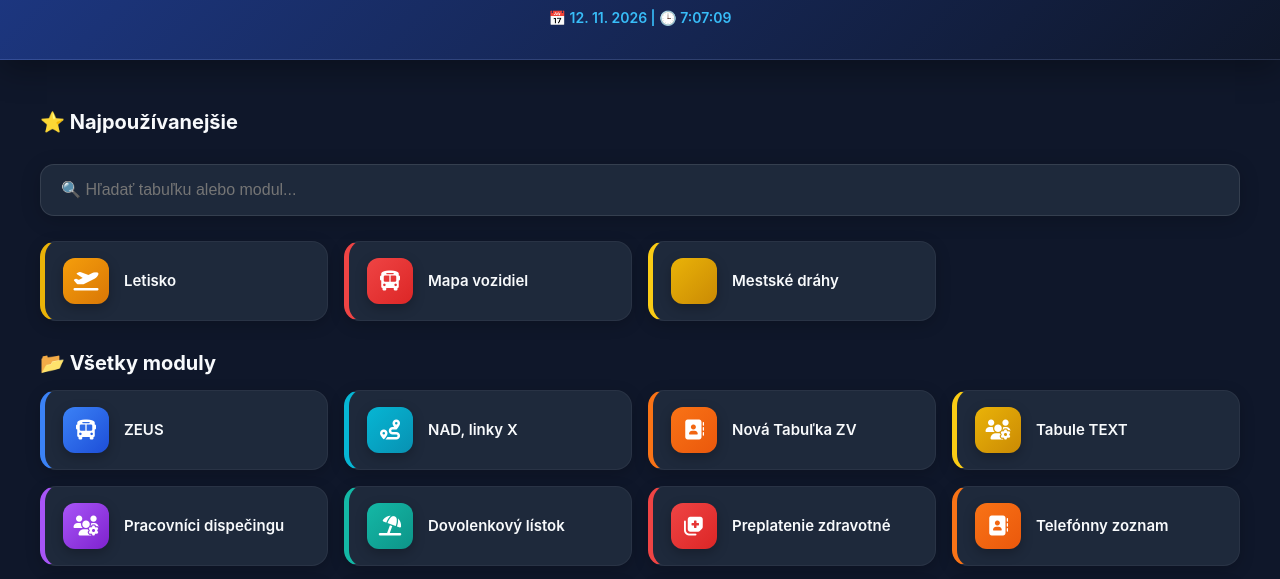
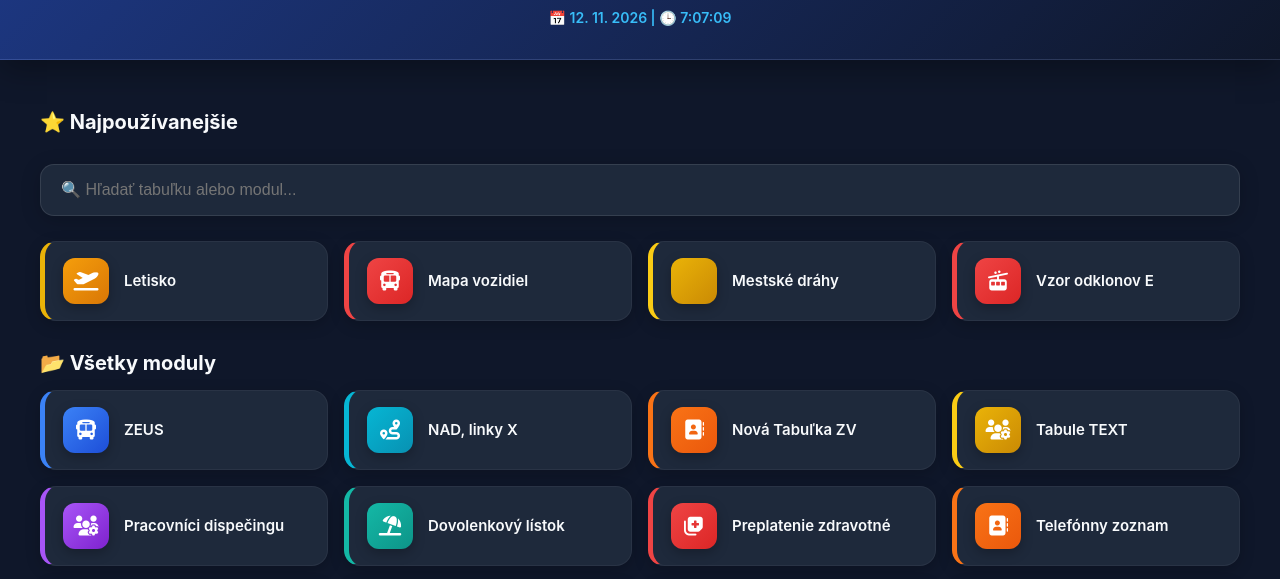
Before and after one commit to Richi2186/WEB-Dispecing, a plain HTML site: page index.html in a window 1280 px wide. Shown: the part 178-757 px from the top of the page. Drawn offline with Linux system fonts and the light colour scheme; some icons are missing.

Commit message:
Add link to 'Vzor odklonov E' in index.html

```diff
--- a/index.html
+++ b/index.html
@@ -287,6 +287,13 @@ a {
       </div>
     </a>
 
+<a href="https://onedrive.live.com/?id=%2Fpersonal%2Fd70040fc5a6a6531%2FDocuments%2FDokumenty%2FVzor%20odklonov%20od%209%2E8%2E2026%2Epdf&listurl=%2Fpersonal%2Fd70040fc5a6a6531%2FDocuments&ithint=file%2Cpdf&migratedtospo=true&parent=%2Fpersonal%2Fd70040fc5a6a6531%2FDocuments%2FDokumenty&redeem=aHR0cHM6Ly8xZHJ2Lm1zL2IvYy9kNzAwNDBmYzVhNmE2NTMxL0lRQTF1QV9RXzNFbFM1TWNBTEhiTEFrdkFYOC1ldlBWczRFdzZKQ0o1N20yMXU0&ga=1" target="_blank" onclick="countClick('zaraďovanie vozidiel')" class="tile">
+      <div class="card red">
+        <div class="icon"><i class="fa-solid fa-tram"></i></div>
+        <div class="card-title">Vzor odklonov E</div>
+      </div>
+    </a>
+
   </div>
 
   <h2>📂 Všetky moduly</h2>
```
